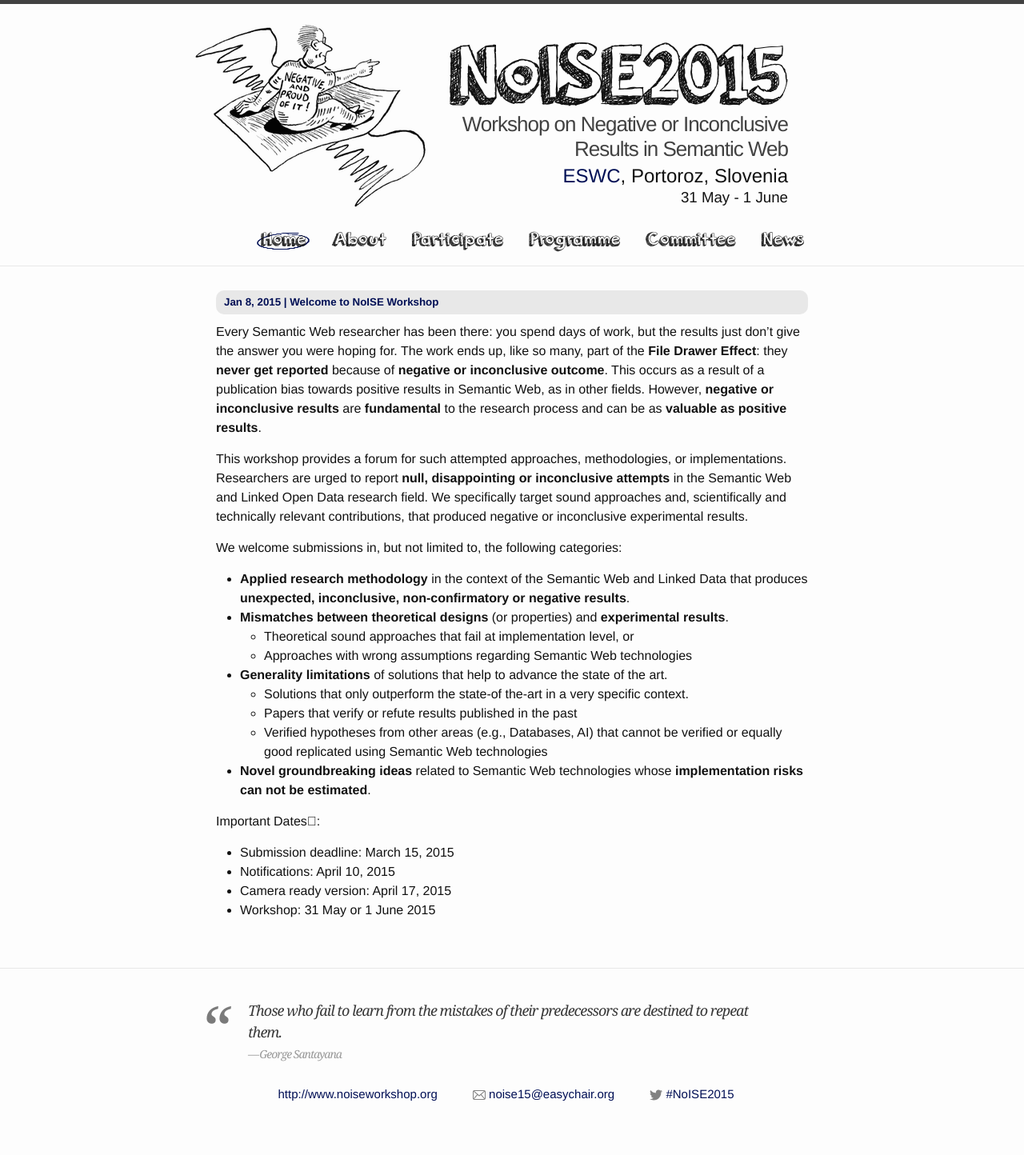
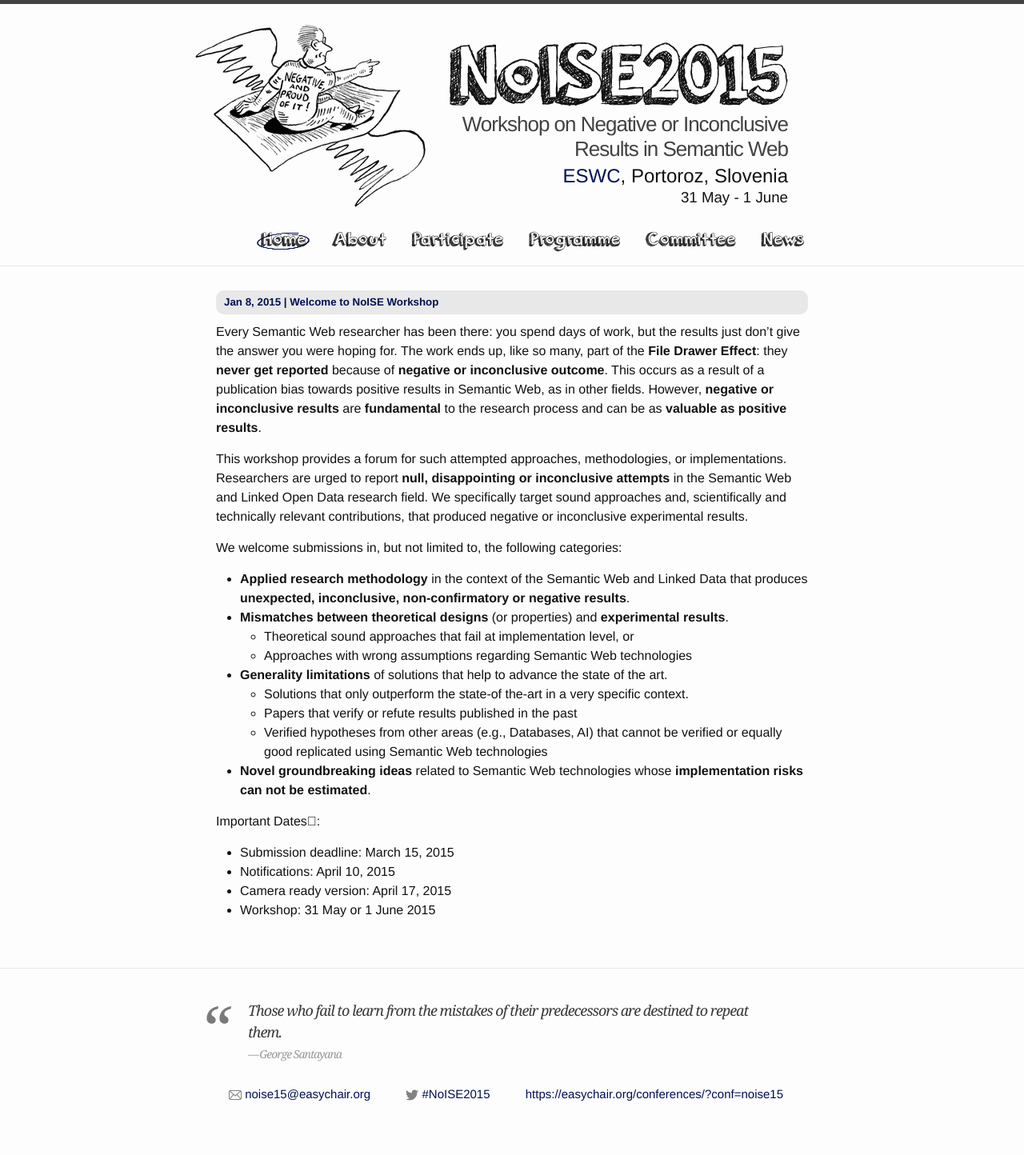
Before and after one commit to mielvds/noise-website, a Jekyll site: the page built from index.md, in a window 1280 px wide. Shown: the whole page at 80% size. Built offline with Jekyll 4.4.1, drawn with Linux system fonts in a browser that asks for light colours.

Commit message:
Changes easychair

```diff
--- a/_config.yml
+++ b/_config.yml
@@ -11,6 +11,7 @@
 quote_author: "George Santayana"
 baseurl: "" # the subpath of your site, e.g. /blog/
 url: "http://www.noiseworkshop.org" # the base hostname & protocol for your site
+easychair: https://easychair.org/conferences/?conf=noise15
 #twitter_username: jekyllrb
 twitter_hashtag: "#NoISE2015"
 #github_username:  jekyll
--- a/_includes/footer.html
+++ b/_includes/footer.html
@@ -9,7 +9,6 @@
 
     <div class="footer-col-wrapper">
         <ul class="contact-list">
-          <li><a href="{{ site.url }}">{{ site.url }}</a></li>
           <li><a href="mailto:{{ site.email }}"><span class="icon icon--twitter"><svg version="1.1" id="Layer_1" xmlns="http://www.w3.org/2000/svg" xmlns:xlink="http://www.w3.org/1999/xlink" x="0px" y="0px"
             width="512px" height="512px" viewBox="0 0 512 512" enable-background="new 0 0 512 512" xml:space="preserve">
             <path d="M448,64H64C28.656,64,0,92.656,0,128v256c0,35.344,28.656,64,64,64h384c35.344,0,64-28.656,64-64V128
@@ -36,6 +35,7 @@
             </a>
           </li>
           {% endif %}
+          <li><a href="{{ site.easychair }}">{{ site.easychair }}</a></li>
         </ul>
     </div>
 
```
